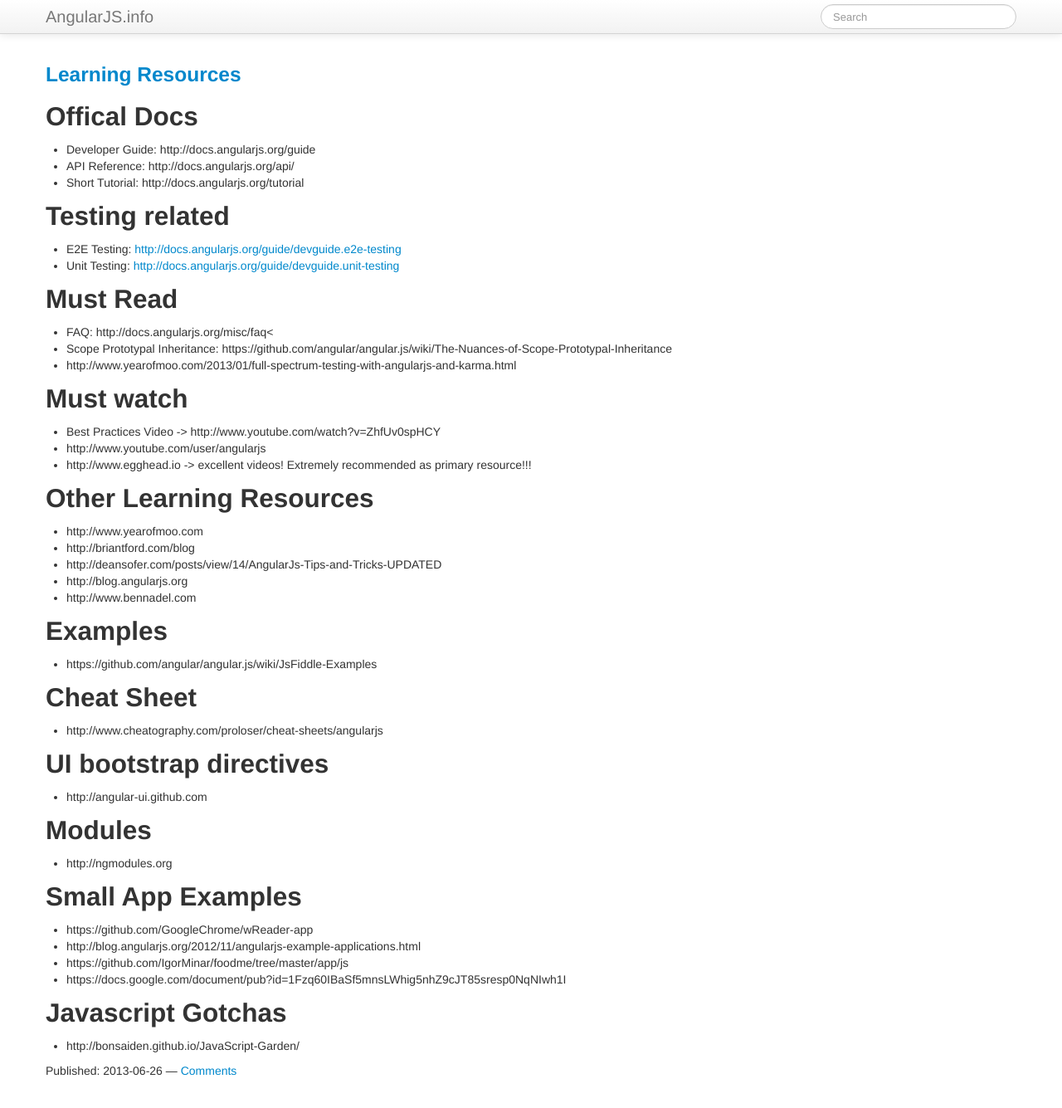
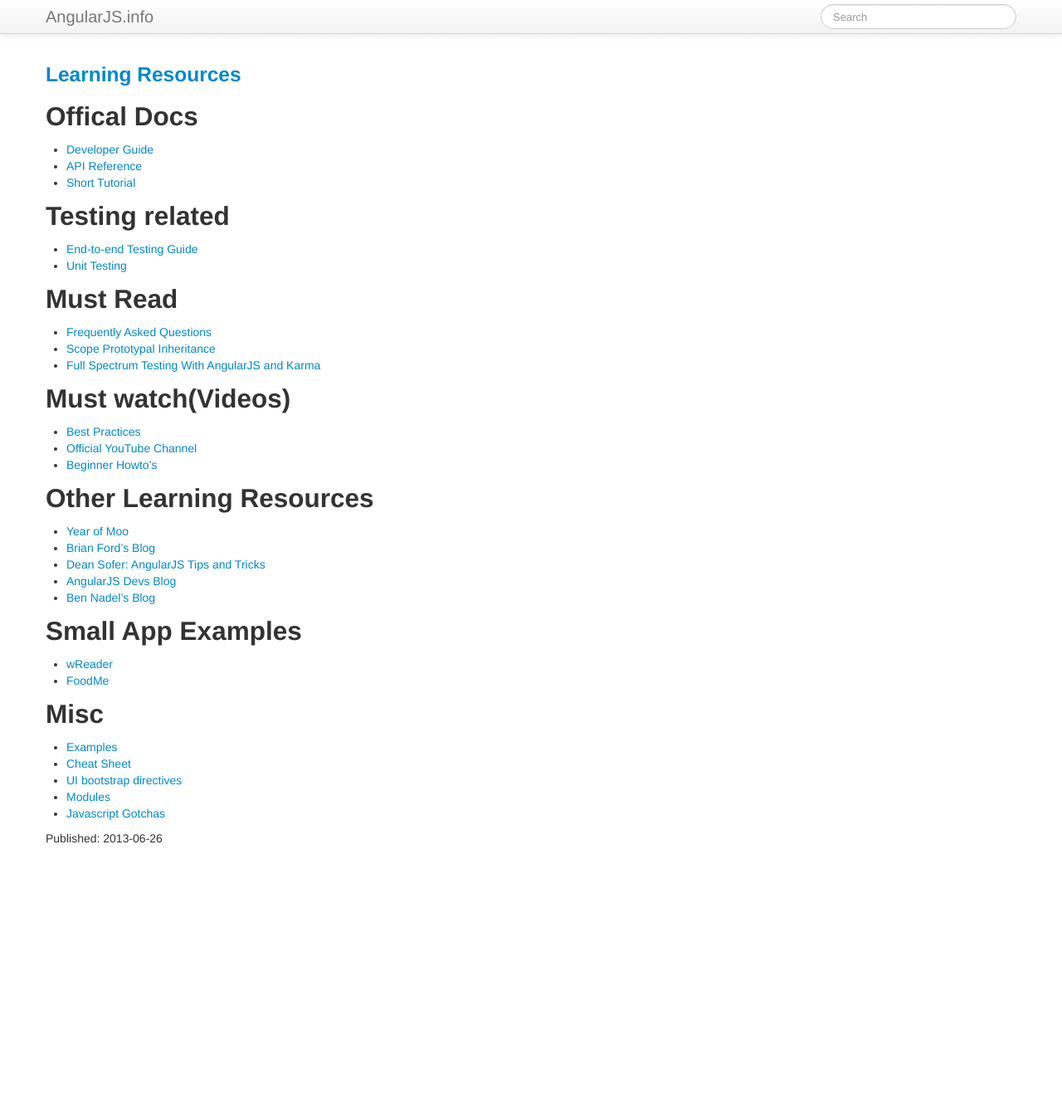
Before and after one commit to ng-learn-org/ng-learn-org.github.io, a Jekyll site: the page built from index.html, in a window 1280 px wide and 1340 px high. Shown: the top 1335 px of the window at 83% size. Built offline with Jekyll 4.4.1, drawn with Linux system fonts in a browser that asks for light colours; the list of posts is cut into pages by our own code.

Commit message:
Fixed Links

```diff
--- a/_posts/2013-06-26-Learning_Resources.markdown
+++ b/_posts/2013-06-26-Learning_Resources.markdown
@@ -4,48 +4,62 @@ title: Learning Resources
 ---
 
 ## Offical Docs
-* Developer Guide: http://docs.angularjs.org/guide
-* API Reference: http://docs.angularjs.org/api/
-* Short Tutorial: http://docs.angularjs.org/tutorial
+* [Developer Guide][1]
+* [API Reference][2]
+* [Short Tutorial][3]
 
 ## Testing related
-* E2E Testing: [http://docs.angularjs.org/guide/devguide.e2e-testing](http://docs.angularjs.org/guide/devguide.e2e-testing)
-* Unit Testing: [http://docs.angularjs.org/guide/devguide.unit-testing](http://docs.angularjs.org/guide/devguide.unit-testing)
+* [End-to-end Testing Guide][4]
+* [Unit Testing][5]
 
 ## Must Read
-* FAQ: http://docs.angularjs.org/misc/faq<
-* Scope Prototypal Inheritance: https://github.com/angular/angular.js/wiki/The-Nuances-of-Scope-Prototypal-Inheritance
-* http://www.yearofmoo.com/2013/01/full-spectrum-testing-with-angularjs-and-karma.html
+* [Frequently Asked Questions][6]
+* [Scope Prototypal Inheritance][7]
+* [Full Spectrum Testing With AngularJS and Karma][8]
 
-## Must watch
-* Best Practices Video -> http://www.youtube.com/watch?v=ZhfUv0spHCY
-* http://www.youtube.com/user/angularjs
-* http://www.egghead.io -> excellent videos! Extremely recommended as primary resource!!!
+## Must watch(Videos)
+* [Best Practices][9]
+* [Official YouTube Channel][10]
+* [Beginner Howto's][11]
 
 ## Other Learning Resources
-* http://www.yearofmoo.com
-* http://briantford.com/blog
-* http://deansofer.com/posts/view/14/AngularJs-Tips-and-Tricks-UPDATED
-* http://blog.angularjs.org
-* http://www.bennadel.com
-
-## Examples
-* https://github.com/angular/angular.js/wiki/JsFiddle-Examples
-
-## Cheat Sheet
-* http://www.cheatography.com/proloser/cheat-sheets/angularjs
-
-## UI bootstrap directives
-* http://angular-ui.github.com
-
-## Modules
-* http://ngmodules.org
+* [Year of Moo][12]
+* [Brian Ford's Blog][13]
+* [Dean Sofer: AngularJS Tips and Tricks][14]
+* [AngularJS Devs Blog][15]
+* [Ben Nadel's Blog][16]
 
 ## Small App Examples
-* https://github.com/GoogleChrome/wReader-app
-* http://blog.angularjs.org/2012/11/angularjs-example-applications.html
-* https://github.com/IgorMinar/foodme/tree/master/app/js
-* https://docs.google.com/document/pub?id=1Fzq60IBaSf5mnsLWhig5nhZ9cJT85sresp0NqNIwh1I
+* [wReader][17]
+* [FoodMe][18]
 
-## Javascript Gotchas
-* http://bonsaiden.github.io/JavaScript-Garden/
+## Misc
+* [Examples][19]
+* [Cheat Sheet][20]
+* [UI bootstrap directives][21]
+* [Modules][22]
+* [Javascript Gotchas][23]
+
+[1]: http://docs.angularjs.org/guide "Developer Guide"
+[2]: http://docs.angularjs.org/api/ "API Reference"
+[3]: http://docs.angularjs.org/tutorial
+[4]: http://docs.angularjs.org/guide/devguide.e2e-testing "End-to-end Testing Guide"
+[5]: http://docs.angularjs.org/guide/devguide.unit-testing "Unit Testing"
+[6]: http://docs.angularjs.org/misc/faq "Frequently Asked Questions"
+[7]: https://github.com/angular/angular.js/wiki/The-Nuances-of-Scope-Prototypal-Inheritance "Scope Proptotypal Inheritance"
+[8]: http://www.yearofmoo.com/2013/01/full-spectrum-testing-with-angularjs-and-karma.html "Full Spectrum Testing With AngularJS and Karma"
+[9]: http://www.youtube.com/watch?v=ZhfUv0spHCY "Best Practices"
+[10]: http://www.youtube.com/user/angularjs "Official YouTube Channel"
+[11]: http://www.egghead.io "Beginner Howto's"
+[12]: http://www.yearofmoo.com "Year of Moo"
+[13]: http://briantford.com/blog "Brian Ford's Blog"
+[14]: http://deansofer.com/posts/view/14/AngularJs-Tips-and-Tricks-UPDATED "Dean Sofer: AngularJS Tips and Tricks"
+[15]: http://blog.angularjs.org "AngularJS Devs Blog"
+[16]: http://www.bennadel.com "Ben Nadel's Blog"
+[17]: https://github.com/GoogleChrome/wReader-app "wReader"
+[18]: http://blog.angularjs.org/2012/11/angularjs-example-applications.html "FoodMe"
+[19]: https://github.com/angular/angular.js/wiki/JsFiddle-Examples "Examples"
+[20]: http://www.cheatography.com/proloser/cheat-sheets/angularjs "Cheat Sheet"
+[21]: http://angular-ui.github.com "UI bootstrap directives"
+[22]: http://ngmodules.org "Modules"
+[23]: http://bonsaiden.github.io/JavaScript-Garden/ "Javascript Gotchas"
--- a/index.html
+++ b/index.html
@@ -13,8 +13,6 @@ title: Blog
 <div class="meta">
   <div class="published">
     Published: {{ post.date | date: "%Y-%m-%d" }}
-    &mdash;
-    <a href="{{ site.url }}{{ post.url }}#disqus_thread" title="Comments">Comments</a>
   </div>
 </div>
 {% endfor %}
```
